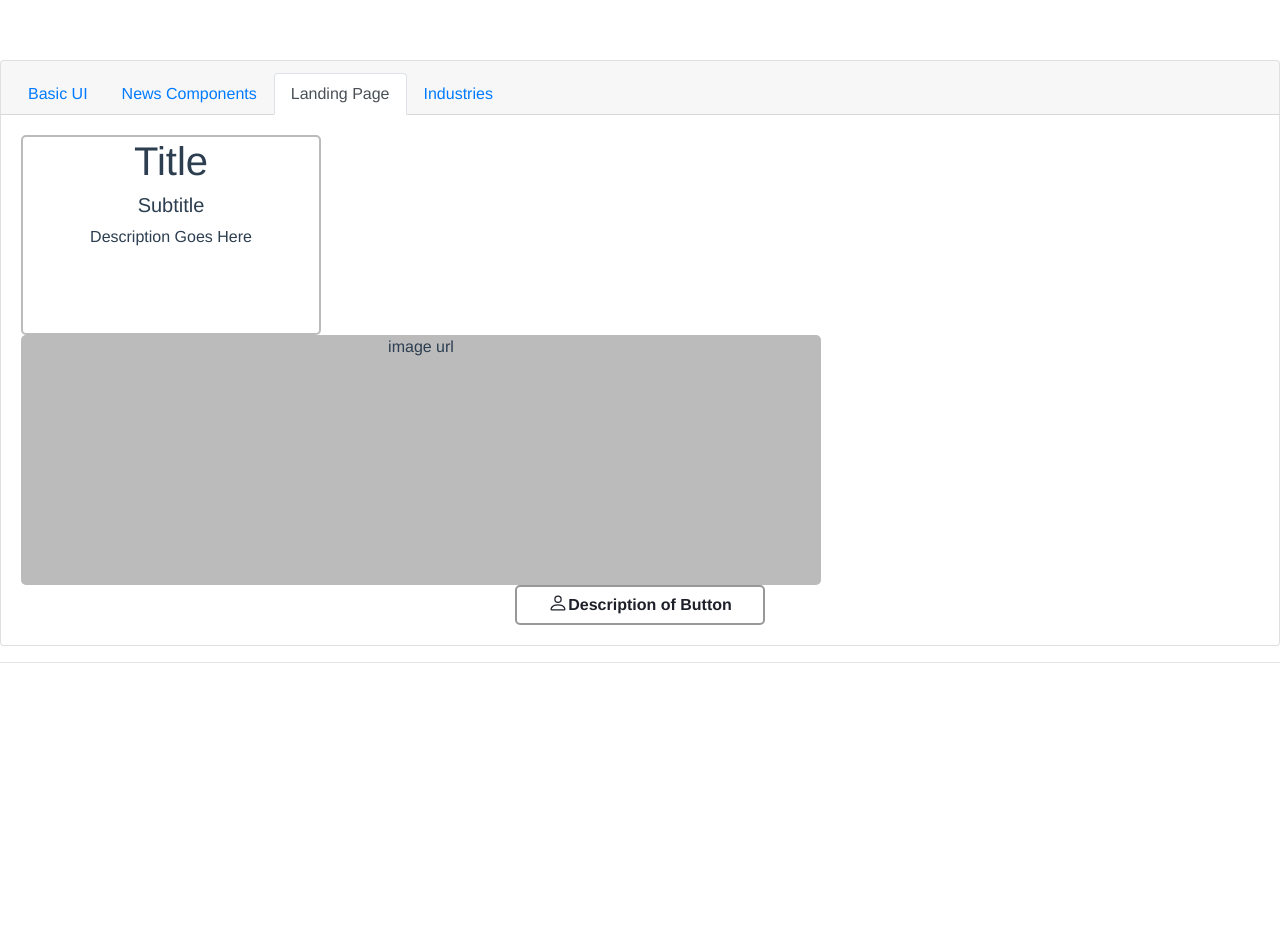
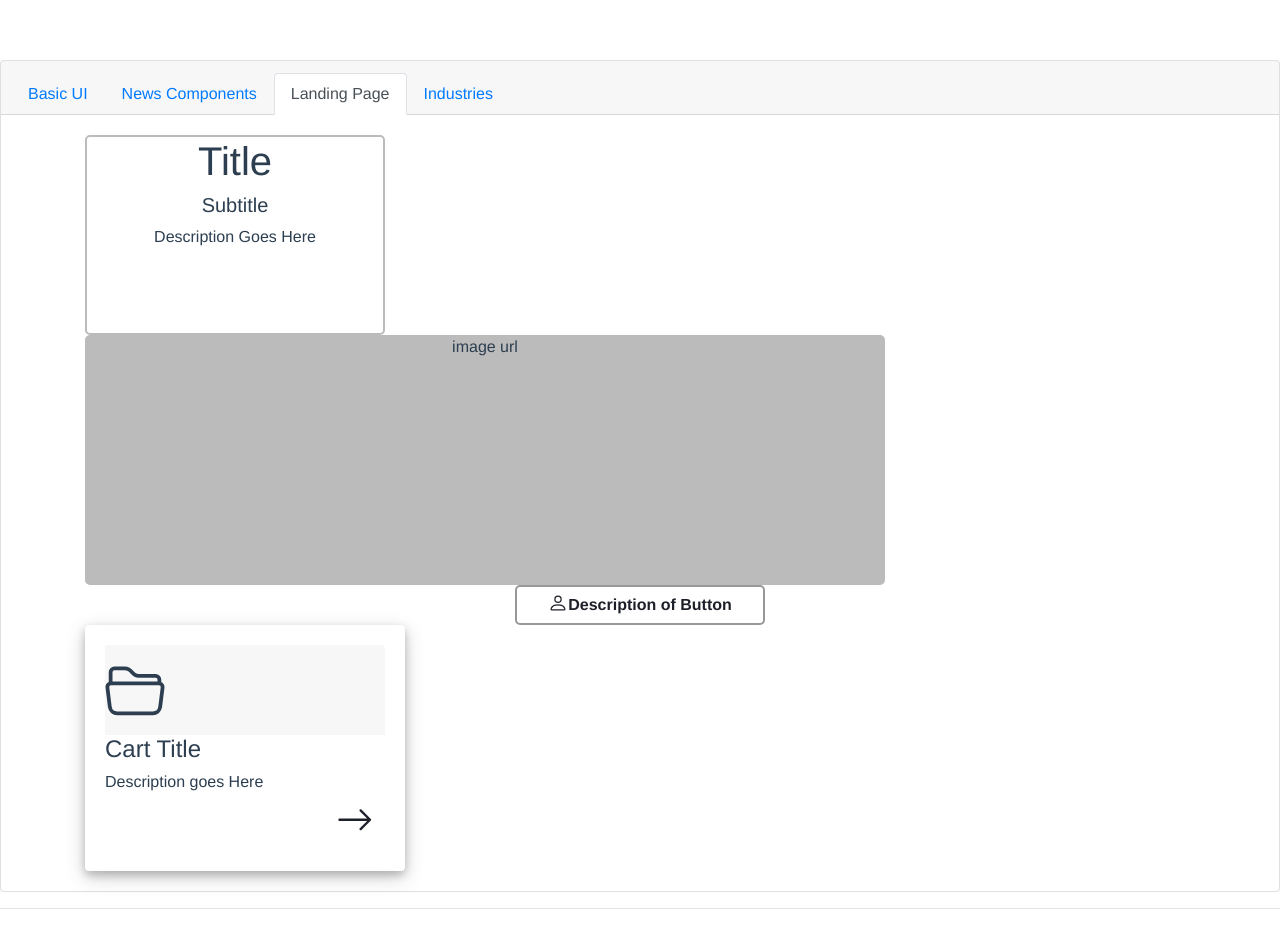
Before and after one commit to Impakter/SHARED.UI, a Vue app: page / in a window 1280 px wide. Both pictures are taken after a click on the tab "Landing Page". Before the commit the page ends 800 px from the top, so only its background shows below. Built offline with nearby package versions, Linux system fonts and the light colour scheme.

Commit message:
Added CardItem component

```diff
--- a/src/App.vue
+++ b/src/App.vue
@@ -13,9 +13,12 @@
           <news-article :articleImage="'image url'" :articleTitle="'title of the article'">Content of the article goes here</news-article>
         </b-tab>
         <b-tab title="Landing Page">
+         <b-container>
           <header-description :headerTitle="'Title'" :headerSubtitle="'Subtitle'">Description Goes Here</header-description>
           <header-image :imageUrl="'image url'"/>
           <action-button :btnIcon ="'person'" :btnDescription="'Description of Button'"/>
+          <card-item :cardTitle="'Cart Title'" :cardIcon="'folder2-open'">Description goes Here</card-item>
+          </b-container>
         </b-tab>
         <b-tab title="Industries">
           <b-card-text>content</b-card-text>
@@ -33,6 +36,7 @@ import NewsArticle from './components/News/NewsArticle.vue'
 import HeaderImage from './components/LandingPage/HeaderImage'
 import HeaderDescription from './components/LandingPage/HeaderDescription'
 import ActionButton from './components/LandingPage/ActionButton'
+import CardItem from './components/LandingPage/CardItem'
 
 export default {
   name: 'App',
@@ -40,7 +44,8 @@ export default {
     NewsArticle,
     HeaderImage,
     HeaderDescription,
-    ActionButton
+    ActionButton,
+    CardItem
   }
 }
 </script>
--- /dev/null
+++ b/src/components/LandingPage/CardItem.vue
@@ -0,0 +1,52 @@
+<template>
+<div>
+  <b-card id="cardItem">
+    <b-card-header id="headerIcon"><b-icon :icon="cardIcon"></b-icon></b-card-header>
+
+    <b-card-title>{{cardTitle}}</b-card-title>
+    <b-card-sub-title>{{cardSubtitle}}</b-card-sub-title>
+
+    <slot></slot>
+
+    <b-button id="btnArrow" @click="btnAction"><b-icon icon="arrow-right"></b-icon></b-button>
+  </b-card>
+</div>
+</template>
+
+<script>
+export default {
+  name: 'CardItem',
+  props: {
+    cardTitle: String,
+    cardIcon: String
+  }
+}
+
+</script>
+
+<style scoped>
+
+#cardItem{
+text-align: left;
+max-width: 20rem;
+box-shadow: 0 4px 8px 0 rgba(0, 0, 0, 0.2), 0 6px 20px 0 rgba(0, 0, 0, 0.19);
+border: none;
+}
+#headerIcon{
+padding: 0;
+text-align: left;
+font-size: 60px;
+background-color: none;
+border: none;
+}
+#btnArrow{
+    float: right;
+    background: transparent;
+    color: #1D2029;
+    width: 250px;
+    border: none;
+    font-size: 30px;
+    font-weight: bold;
+    text-align: right;
+  }
+</style>
--- a/src/components/index.js
+++ b/src/components/index.js
@@ -2,4 +2,5 @@ import NewsArticle from './News/NewsArticle'
 import HeaderImage from './LandingPage/HeaderImage'
 import HeaderDescription from './LandingPage/HeaderDescription'
 import ActionButton from './LandingPage/ActionButton'
-export { NewsArticle, HeaderImage, HeaderDescription , ActionButton}
+import CardItem from './LandingPage/CardItem'
+export { NewsArticle, HeaderImage, HeaderDescription , ActionButton, CardItem}
```
